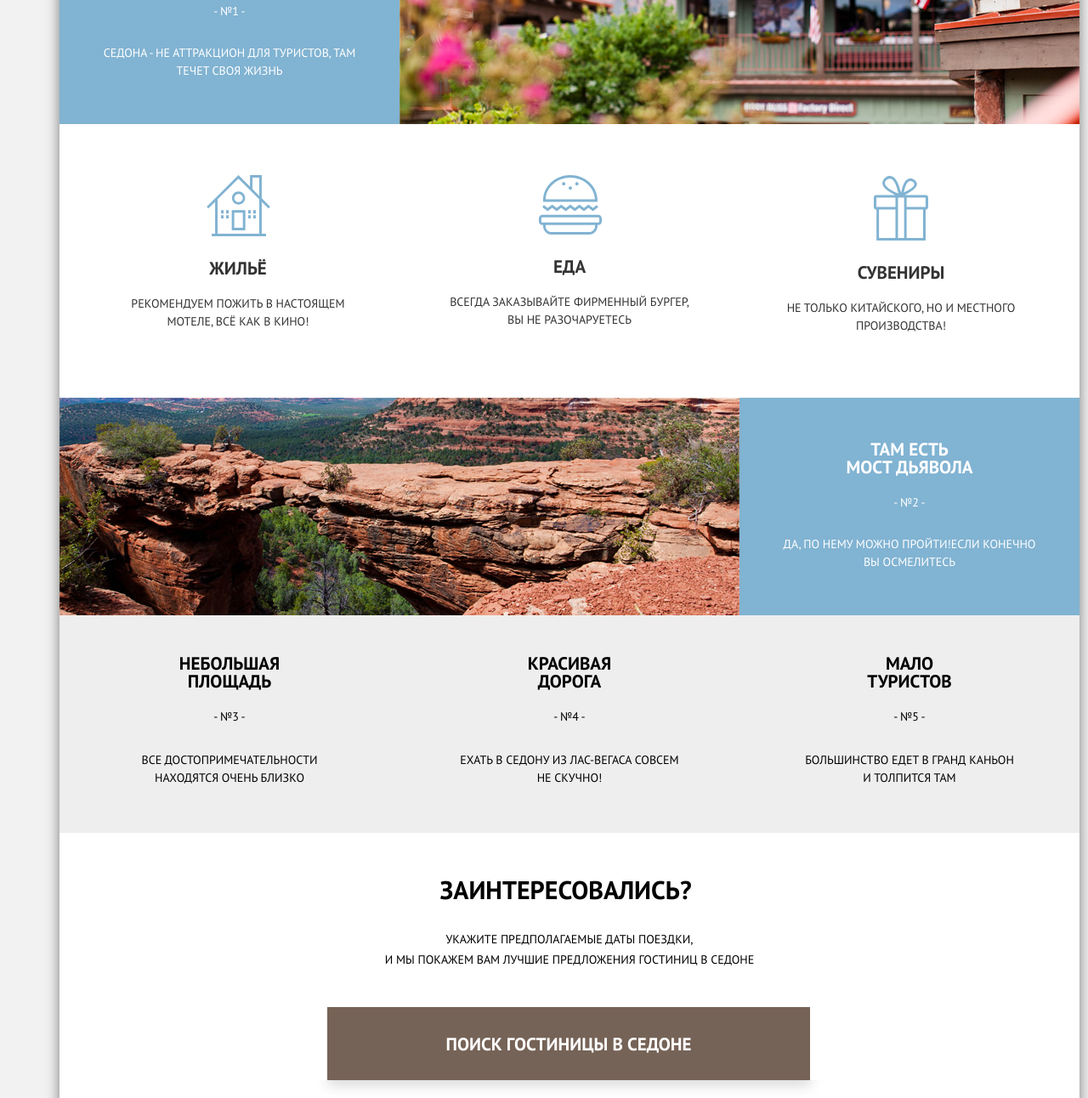
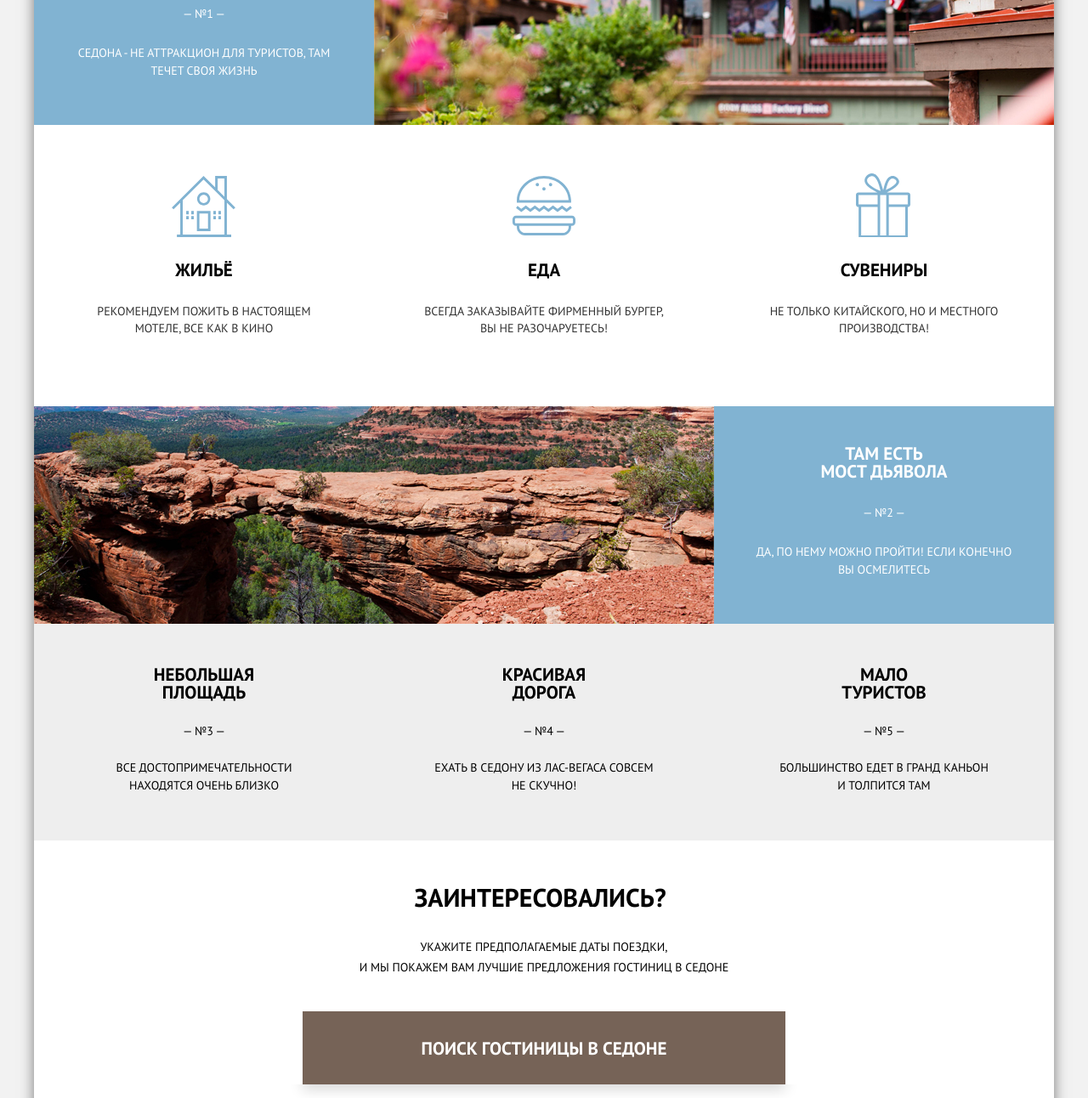
Before and after one commit to IvanTik/1478619-sedona-30, a plain HTML site: page index.html in a window 1280 px wide. Shown: the part 889-2181 px from the top of the page at 85% size. Drawn offline with Linux system fonts and the light colour scheme; grey boxes are pictures that could not be loaded; files whose address does not match are found by name.

Commit message:
Внес изменения(4)

```diff
--- a/css/style.css
+++ b/css/style.css
@@ -53,16 +53,13 @@ body {
 
 .page {
   height: 100%;
-  width: 1200px;
 }
 
 .page-body {
   min-height: 100%;
   display: grid;
   grid-template-rows: min-content 1fr min-content;
-  align-content: center;
   background-color: var(--bacic-background-color-gray);
-  margin-left: 70px;
 }
 
 img {
@@ -77,7 +74,6 @@ a {
 
 .main-header {
   width: 1200px;
-  height: 56px;
 }
 
 .site-navigation {
@@ -93,6 +89,7 @@ a {
   padding-bottom: 16px;
   list-style: none;
   font-weight: 700;
+  margin-bottom: 2px;
 }
 
 .site-navigation-link:hover {
@@ -143,18 +140,17 @@ a {
   font-size: 21px;
   line-height: 26px;
   text-align: center;
-  margin-top: 200px;
   background-color: var(--bacic-white);
+  padding-top: 40px;
+  margin-bottom: 43px;
 }
 
 .title-promo {
   font-size: 14px;
   line-height: 26px;
   text-align: center;
-  margin-bottom: 49px;
   letter-spacing: 0.1px;
   background-color: var(--bacic-white);
-  margin-top: 45px;
 }
 
 .blue {
@@ -164,10 +160,6 @@ a {
   background: var(--special);
   color: var(--bacic-white);
   width: 1200px;
-}
-
-.attractions-list{
-  margin-top: 30px;
 }
 
 .search-question {
@@ -182,12 +174,6 @@ a {
   margin-left: -9px;
 }
 
-.item-facilities {
-  font-size: 21px;
-  line-height: 21px;
-  font-weight: bold;
-}
-
 .text-bold-name {
   font-size: 21px;
   line-height: 26px;
@@ -195,11 +181,11 @@ a {
   width: 240px;
 }
 
-.text-bold-name:hover{
+.text-bold-name:hover {
   color: var(--special);
 }
 
-.text-bold-name:active{
+.text-bold-name:active {
   opacity: 0.3;
 }
 
@@ -241,27 +227,105 @@ a {
   margin: 0px;
 }
 
+.feature-list {
+  display: -webkit-box;
+  display: -ms-flexbox;
+  display: flex;
+  -ms-flex-wrap: wrap;
+  flex-wrap: wrap;
+  -webkit-box-pack: justify;
+  -ms-flex-pack: justify;
+  justify-content: space-between;
+  margin: 0;
+  padding: 0;
+  list-style: none;
+  background-color: #ffffff;
+}
+
+.feature-item {
+  width: 400px;
+  text-align: center;
+  margin-top: -60px;
+}
+
+.feature-item h4 {
+  position: relative;
+  margin-top: 160px;
+  padding: 0;
+  font-family: "PT Sans";
+  font-size: 21px;
+  font-weight: 700;
+  line-height: 21px;
+  color: #000000;
+}
+
+.feature-item p {
+  width: 288px;
+  margin: 0 auto;
+  margin-bottom: 82px;
+  font-family: "PT Sans";
+  font-size: 14px;
+  font-weight: 400;
+  line-height: 20px;
+  color: #333333;
+}
+
 .container-catalog {
   background-image: url("../img/background-catal.jpg");
   background-repeat: no-repeat;
   background-position: top center;
 }
 
-.sub-list {
-  display: grid;
-  grid-template-columns: 1fr 1fr 1fr;
-  text-align: center;
-  color: var(--bacic-gray);
-  column-gap: 90px;
-  padding-bottom: 60px;
-  padding-top: 60px;
-  margin-right: 60px;
-  margin-left: 20px;
-  list-style: none;
+.feature-item.house h4::before {
+  content: "";
+  position: absolute;
+  top: -100px;
+  left: 162px;
+  height: 72px;
+  width: 75px;
+  display: block;
+  background-image: url("../img/houses-image.svg");
+  background-repeat: no-repeat;
 }
 
-.sub-item{
-width: 300px;
+.feature-item.food h4::before {
+  content: "";
+  position: absolute;
+  top: -100px;
+  left: 162px;
+  height: 72px;
+  width: 75px;
+  display: block;
+  background-image: url("../img/food-image.svg");
+  background-repeat: no-repeat;
+}
+
+.feature-item.souvenirs h4::before {
+  content: "";
+  position: absolute;
+  top: -104px;
+  left: 167px;
+  height: 76px;
+  width: 64px;
+  display: block;
+  background-image: url("../img/souvenirs-image.svg");
+  background-repeat: no-repeat;
+}
+
+.item-facilities {
+  width: 134px;
+  margin: 0 auto;
+  margin-bottom: 25px;
+  margin-top: 24px;
+  font-size: 21px;
+  line-height: 21px;
+  text-align: center;
+  font-weight: 700;
+  color: var(--bacic-black);
+}
+
+.item-number {
+  margin-bottom: 22px;
 }
 
 .search-date {
@@ -287,12 +351,14 @@ width: 300px;
   background-image: url("../img/background-photo.jpg");
   background-repeat: no-repeat;
   background-position: top center;
+  padding-top: 78px;
+  padding-bottom: 40px;
 }
 
 .footer-container {
   display: flex;
   justify-content: space-between;
-  width: 1100px;
+  width: 970px;
 }
 
 .footer-hashtag {
@@ -302,6 +368,12 @@ width: 300px;
   line-height: 26px;
   font-weight: bold;
   text-align: center;
+  margin-bottom: 20px;
+  margin-top: 25px;
+}
+
+.telephone {
+  margin-top: 8px;
 }
 
 .footer-filter {
@@ -312,6 +384,8 @@ width: 300px;
   margin-left: 0;
   padding: 0;
   width: 150px;
+  margin-left: -17px;
+  margin-top: 36px;
 }
 
 .footer-copyright {
@@ -321,6 +395,7 @@ width: 300px;
   width: 200px;
   margin-left: 0px;
   text-align: center;
+  margin-right: 22px;
 }
 
 .footer-copyright-logo {
@@ -340,14 +415,16 @@ width: 300px;
 .page-footer {
   display: flex;
   justify-content: center;
+  width: 1200px;
+  height: 120px;
 }
 
 .main-image {
   position: relative;
   display: block;
   justify-content: center;
-  left: 370px;
-  top: 77px;
+  margin: auto;
+  margin-bottom: 80px;
 }
 
 .main-header-logo {
@@ -361,6 +438,7 @@ width: 300px;
   display: flex;
   flex-direction: row-reverse;
   margin: 0px;
+  margin-bottom: 60px;
 }
 
 .container-block-rev {
@@ -373,12 +451,12 @@ width: 300px;
 .features-item-caption {
   font-size: 21px;
   line-height: 21px;
-  text-align: center;
-  margin-top: 0px;
+  margin-top: -5px;
+  padding-bottom: 7px;
 }
 
-.advantage-number{
-  margin-bottom: 28px;
+.advantage-number {
+  margin-bottom: 25px;
 }
 
 .search-hotels {
@@ -415,7 +493,6 @@ width: 300px;
   padding: 0px;
   list-style: none;
   margin-left: 73px;
-  outline: red 3px solid;
 }
 
 .list-filter {
@@ -438,6 +515,10 @@ width: 300px;
   margin: 0px;
 }
 
+.booking {
+  margin-bottom: 40px;
+}
+
 .filter-twitter {
   background-image: url("../img/twitter-image.svg");
   background-repeat: no-repeat;
@@ -457,9 +538,14 @@ width: 300px;
 }
 
 .hotel-button {
-  display: block;
+  display: flex;
+  justify-content: center;
   width: 568px;
   height: 86px;
+  background-color: var(--special-nav);
+  min-height: 86px;
+  align-items: center;
+  margin: auto;
 }
 
 .search-hotel {
@@ -510,16 +596,7 @@ input[type="text"]::placeholder {
   line-height: 26px;
   text-align: center;
   color: var(--bacic-white);
-}
-
-.form-title {
-  display: inline-block;
-  vertical-align: top;
-  width: 568px;
-  height: 86px;
-  background-color: #766357;
-  margin-left: 315px;
-  margin-top: 30px;
+  margin-top: 10px;
 }
 
 .form-title:hover {
@@ -568,6 +645,56 @@ input[type="text"]::placeholder {
   -webkit-transition-timing-function: ease;
   -o-transition-timing-function: ease;
   transition-timing-function: ease;
+}
+
+.form-body {
+  border: none;
+  margin: 0;
+  padding: 0;
+}
+
+.form-body p {
+  border: none;
+  margin: 0;
+  padding: 0;
+}
+
+.form-search-label-from {
+  display: inline-block;
+  vertical-align: top;
+  margin-right: 18px;
+  margin-top: 6px;
+  font-size: 14px;
+  line-height: 26px;
+  font-weight: 700;
+}
+
+.form-search-label-to {
+  display: inline-block;
+  vertical-align: top;
+  margin-right: 15px;
+  margin-top: 6px;
+  font-size: 14px;
+  line-height: 26px;
+  font-weight: 700;
+}
+
+.form-search-field {
+  width: 346px;
+  -webkit-box-sizing: border-box;
+  box-sizing: border-box;
+  padding: 9px 0;
+  padding-left: 14px;
+  margin-bottom: 30px;
+  max-height: 38px;
+  font-size: 14px;
+  line-height: 26px;
+  font: inherit;
+  background-color: #f2f2f2;
+  font-size: 14px;
+  font-weight: 700;
+  color: #000000;
+  border: none
 }
 
 .rating {
@@ -633,6 +760,6 @@ input[type="text"]::placeholder {
   border: 2px solid var(--bacic-white);
 }
 
-.filter-checkbox{
+.filter-checkbox {
   margin: 15px;
 }
--- a/index.html
+++ b/index.html
@@ -28,10 +28,12 @@
     <main class="container">
       <section class="main-welcome">
         <img class="main-image" src="img/welcome.svg" alt="Добро пожаловать в Седону" width="457" height="351">
+        <div class="main-welcome-text">
           <h2 class="header-title">
-          Седона - небольшой городок в Аризоне,<br>заслуживающий большего!
+            Седона &mdash; небольшой городок в Аризоне,<br>заслуживающий большего!
           </h2>
           <p class="title-promo">Рассмотрим 5 причин, по которым Седона круче, чем Гранд Каньон!</p>
+        </div>
       </section>
       <h2 class="visually-hidden">Преимущества</h2>
       <section class="features">
@@ -41,26 +43,22 @@
               <img class="advantage-image" src="img/photo-city.jpg" width="800" height="256" alt="Фото городка">
               <div class="advantage blue">
                 <h3 class="features-item-caption">Настоящий <br>городок</h3>
-                <p class="advantage-number">- №1 -</p>
+                <p class="advantage-number">&mdash; №1 &mdash;</p>
                 <p>Седона - не аттракцион для туристов, там <br>течет своя жизнь</p>
               </div>
             </div>
-            <ul class="sub-list">
-              <li class="sub-item">
-                <img src="img/houses-image.svg" width="75" height="72">
-                <h3 class="item-facilities">Жильё</h3>
-                <p>Рекомендуем пожить в настоящем мотеле, всё как в кино!</p>
+            <ul class="feature-list">
+              <li class="feature-item house">
+                <h4>Жильё</h4>
+                <p>Рекомендуем пожить в настоящем мотеле, все как в кино</p>
               </li>
-              <li class="sub-item">
-                <img src="img/food-image.svg" width="75" height="70">
-                <h3 class="item-facilities">Еда</h3>
-                <p>Всегда заказывайте фирменный бургер, вы не разочаруетесь</p>
+              <li class="feature-item food">
+                <h4>Еда</h4>
+                <p>Всегда заказывайте фирменный бургер, вы не разочаруетесь!</p>
               </li>
-              <li class="sub-item">
-                <img src="img/souvenirs-image.svg" width="64" height="77">
-                <h3 class="item-facilities">Сувениры</h3>
-                <p>Не только Китайского, но и местного производства!</p>
-              </li>
+              <li class="feature-item souvenirs">
+                <h4>Сувениры</h4>
+                <p>Не только китайского, но и местного производства!</p>
               </li>
             </ul>
           <li class="features-item ">
@@ -68,38 +66,38 @@
               <img class="advantage-image" src="img/photo-devil-bridge.jpg" width="800" height="256" alt="Мост дьявола">
               <div class="advantage blue ">
                 <h3 class="features-item-caption">Там есть <br>мост дьявола</h3>
-              <p class="advantage-number">- №2 -</p>
-              <p>Да, по нему можно пройти!Если конечно <br>вы осмелитесь</p>
+                <p class="advantage-number">&mdash; №2 &mdash;</p>
+                <p>Да, по нему можно пройти! Если конечно <br>вы осмелитесь</p>
               </div>
             </div>
           </li>
           <div class="list-facilities-item">
             <li class="features-item">
               <h3 class="item-facilities">Небольшая <br>площадь</h3>
-            <p>- №3 -</p>
+              <p class="item-number">&mdash; №3 &mdash;</p>
               <p class="attractions-list">Все достопримечательности <br>находятся очень близко</p>
             </li>
             <li class="features-item">
               <h3 class="item-facilities">Красивая<br> дорога</h3>
-            <p>- №4 -</p>
+              <p class="item-number">&mdash; №4 &mdash;</p>
               <p class="attractions-list">Ехать в Седону из Лас-Вегаса совсем <br>не скучно!</p>
             </li>
             <li class="features-item">
               <h3 class="item-facilities">Мало<br> туристов</h3>
-            <p>- №5 -</p>
+              <p class="item-number">&mdash; №5 &mdash;</p>
               <p class="attractions-list">Большинство едет в Гранд Каньон <br>и толпится там</p>
             </li>
           </div>
         </ul>
       </section>
+      <div class="booking">
         <p class="search-question">Заинтересовались?</p>
         <p class="search-date">Укажите предполагаемые даты поездки, <br>и мы покажем вам лучшие предложения гостиниц в
           Седоне </p>
-      <div class="form-title">
+      </div>
       <a href="#" class="hotel-button">
-          <h2 class="form-header">Поиск гостиницы в седоне</h2>
+        <p class="form-header">Поиск гостиницы в седоне</p>
       </a>
-      </div>
       </section>
       <section class="form">
         <form action="https://echo.htmlacademy.ru" class="form-search no-js" method="post">
@@ -183,8 +181,8 @@
     <footer class="page-footer">
       <div class="footer-container">
         <section class="footer-hashtag">
-          <a href="#">#visitsedona</a><br>
-          Тел: <a href="tel:+74956660166">+7(495)666-01-66</a>
+          <a class="hashtag" href="#">#visitsedona</a><br>
+          <div class="telephone">Тел: <a href="tel:+74956660166">+7(495) 666-01-66</a></div>
         </section>
         <section>
           <h2 class="visually-hidden">Седона в официальных сетях</h2>
```
Also changed, not shown: catalog.html (+12 -6 lines). Lines whose indentation alone changed are shown as unchanged.
